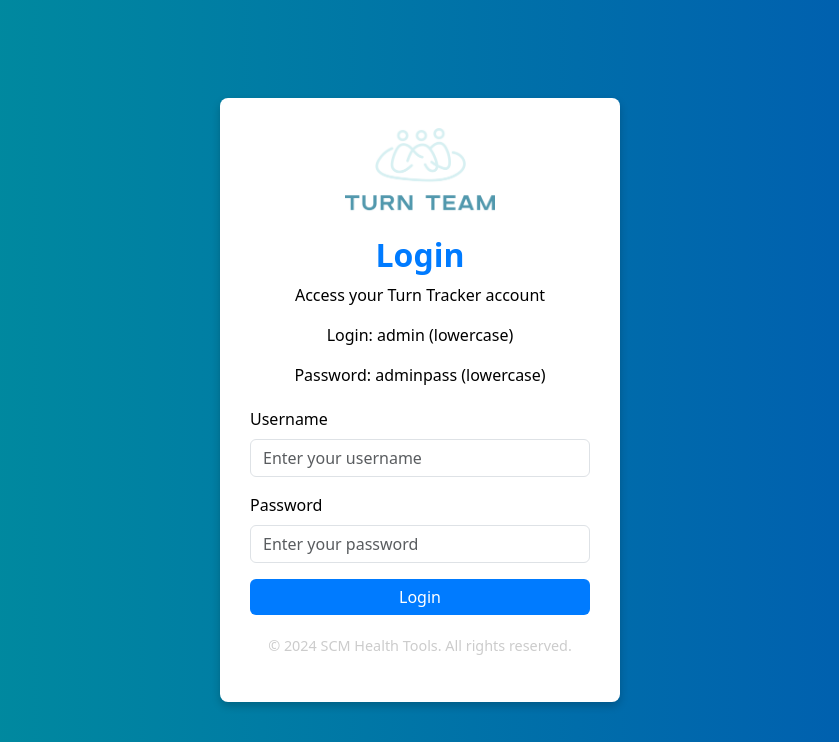
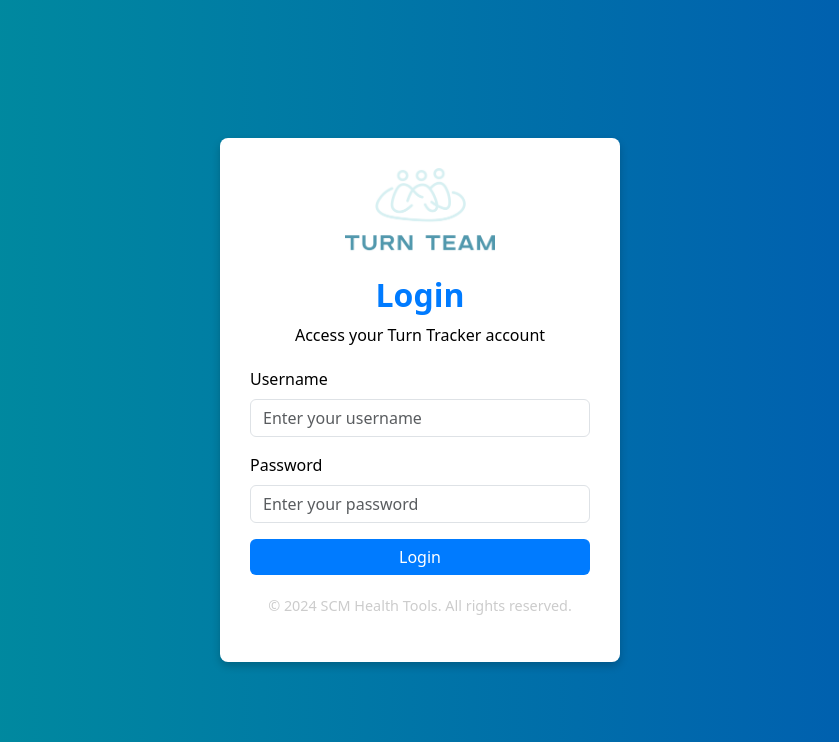
Before and after one commit to steven4244/TT, a Flask app: page /login in a window 1280 px wide. Shown: the top 742 px of the page, without its empty margins (220-1059 px from the left). Run offline with Flask 3, Linux system fonts and the light colour scheme.

Commit message:
Add files via upload

```diff
--- a/templates/login.html
+++ b/templates/login.html
@@ -62,8 +62,6 @@
             <img src="{{ url_for('static', filename='images/FullLogo_NoBuffer.jpg') }}" alt="Turn Tracker Logo">
             <h1>Login</h1>
             <p>Access your Turn Tracker account</p>
-            <p>Login: admin  (lowercase) </p>
-            <p>Password: adminpass (lowercase)</p>
         </div>
         <form method="POST" action="{{ url_for('login') }}">
             <div class="mb-3">
```
